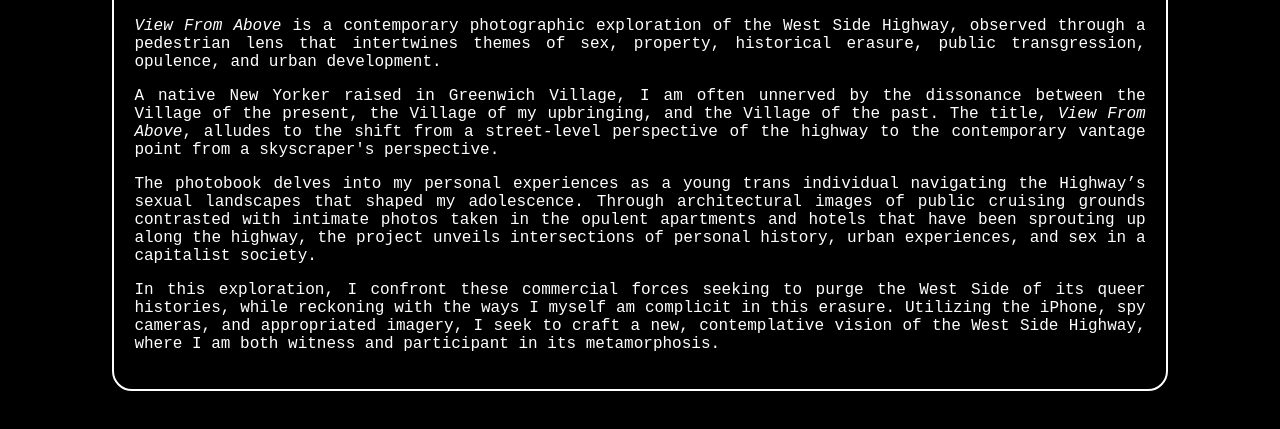
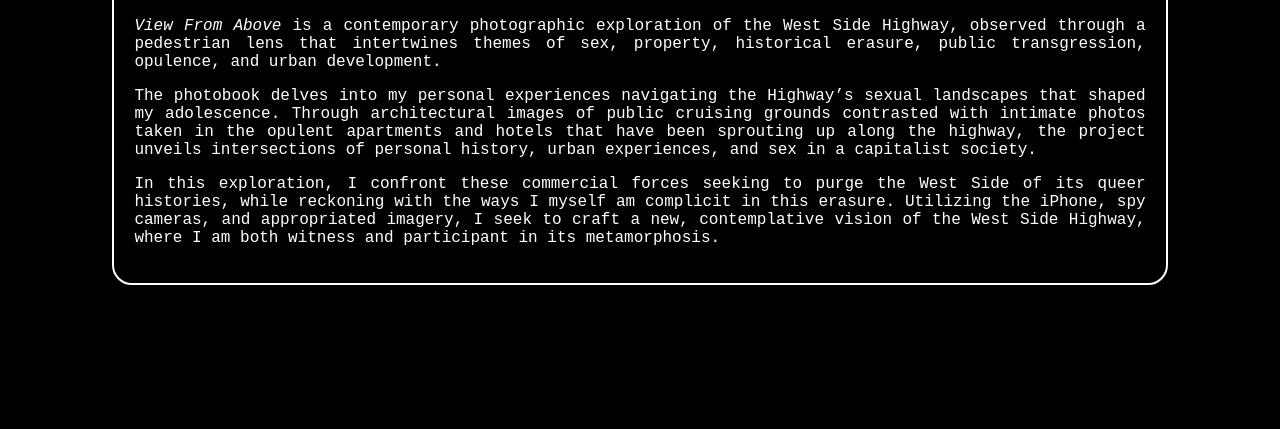
Before and after one commit to djthankyou/viewfromabove, a plain HTML site: page index.html in a window 1280 px wide. Shown: the part 91-520 px from the top of the page. Drawn offline with Linux system fonts and the light colour scheme.

Commit message:
Update index.html

```diff
--- a/index.html
+++ b/index.html
@@ -34,8 +34,7 @@
 <div class="container">
     <a class="button" href="https://drive.google.com/file/d/1VCFTw9oxl8rKEtHU-0cmX1WVPbarjlES/view" target="_blank"><i>View From Above</i></a>
     <p style="text-align: justify;"><i>View From Above</i> is a contemporary photographic exploration of the West Side Highway, observed through a pedestrian lens that intertwines themes of sex, property, historical erasure, public transgression, opulence, and urban development.</p>
-    <p style="text-align: justify;">A native New Yorker raised in Greenwich Village, I am often unnerved by the dissonance between the Village of the present, the Village of my upbringing, and the Village of the past. The title, <i>View From Above</i>, alludes to the shift from a street-level perspective of the highway to the contemporary vantage point from a skyscraper's perspective.</p>
-    <p style="text-align: justify;">The photobook delves into my personal experiences as a young trans individual navigating the Highway’s sexual landscapes that shaped my adolescence. Through architectural images of public cruising grounds contrasted with intimate photos taken in the opulent apartments and hotels that have been sprouting up along the highway, the project unveils intersections of personal history, urban experiences, and sex in a capitalist society.</p>
+    <p style="text-align: justify;">The photobook delves into my personal experiences navigating the Highway’s sexual landscapes that shaped my adolescence. Through architectural images of public cruising grounds contrasted with intimate photos taken in the opulent apartments and hotels that have been sprouting up along the highway, the project unveils intersections of personal history, urban experiences, and sex in a capitalist society.</p>
     <p style="text-align: justify;">In this exploration, I confront these commercial forces seeking to purge the West Side of its queer histories, while reckoning with the ways I myself am complicit in this erasure. Utilizing the iPhone, spy cameras, and appropriated imagery, I seek to craft a new, contemplative vision of the West Side Highway, where I am both witness and participant in its metamorphosis.</p>
 </div>
 
```
